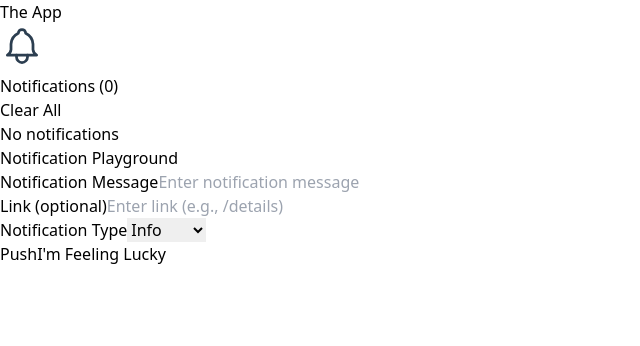
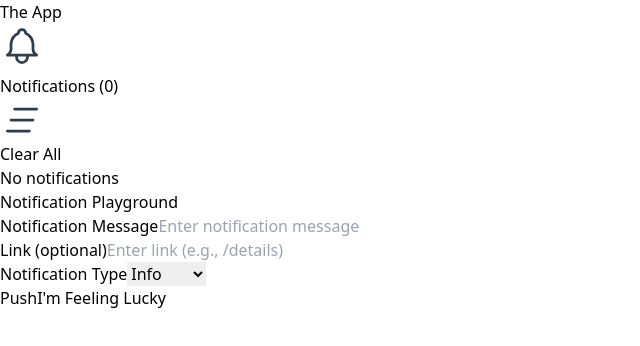
Before and after one commit to odnari/notifications-test, a React (Vite) app: page / in a window 1280 px wide. Both pictures are taken after a click on the button 22 px from the left and 46 px from the top of the page. Shown: the top 346 px of the page, without its empty margins (0-640 px from the left). Built offline with nearby package versions, Linux system fonts and the light colour scheme.

Commit message:
add clear all icon

```diff
--- a/src/components/NotificationsDropdown.jsx
+++ b/src/components/NotificationsDropdown.jsx
@@ -2,6 +2,7 @@ import {Menu, Transition} from '@headlessui/react';
 import Notification from './Notification';
 import {useNotifications} from "../store/notifications.jsx";
 import bellIcon from "../assets/bell.svg";
+import clearAllIcon from "../assets/clear-all.svg";
 
 function NotificationDropdown() {
     const {notifications, removeNotification, clearAllNotifications, unread} = useNotifications();
@@ -9,6 +10,7 @@ function NotificationDropdown() {
     const handleActionClick = (notification) => {
         const {link} = notification;
 
+        // TODO: Whitelist can be implemented for more flexibility
         if (link && link.startsWith('/')) {
             console.log('Navigating to:', link);
         } else {
@@ -46,13 +48,14 @@ function NotificationDropdown() {
                 <Menu.Items
                     className="origin-top-right absolute right-0 mt-2 w-96 rounded-md shadow-xl bg-white ring-1 ring-black ring-opacity-5 focus:outline-none">
                     <div className="py-1">
-                        <div className="px-4 py-2 border-b">
+                        <div className="pl-4 pr-2 py-2 border-b">
                             <div className="flex justify-between items-center">
                                 <h3 className="text-lg font-medium">Notifications ({unread})</h3>
                                 <button
                                     onClick={clearAllNotifications}
-                                    className="text-sm text-indigo-600 hover:text-indigo-900 rounded-xl px-2 py-1 hover:bg-indigo-100"
+                                    className="flex text-xs leading-none items-center hover:text-indigo-900 rounded-xl px-2 py-1 hover:bg-indigo-100"
                                 >
+                                    <img src={clearAllIcon} className="w-4 h-4 mr-1" alt="Clear all icon"/>
                                     Clear All
                                 </button>
                             </div>
```
